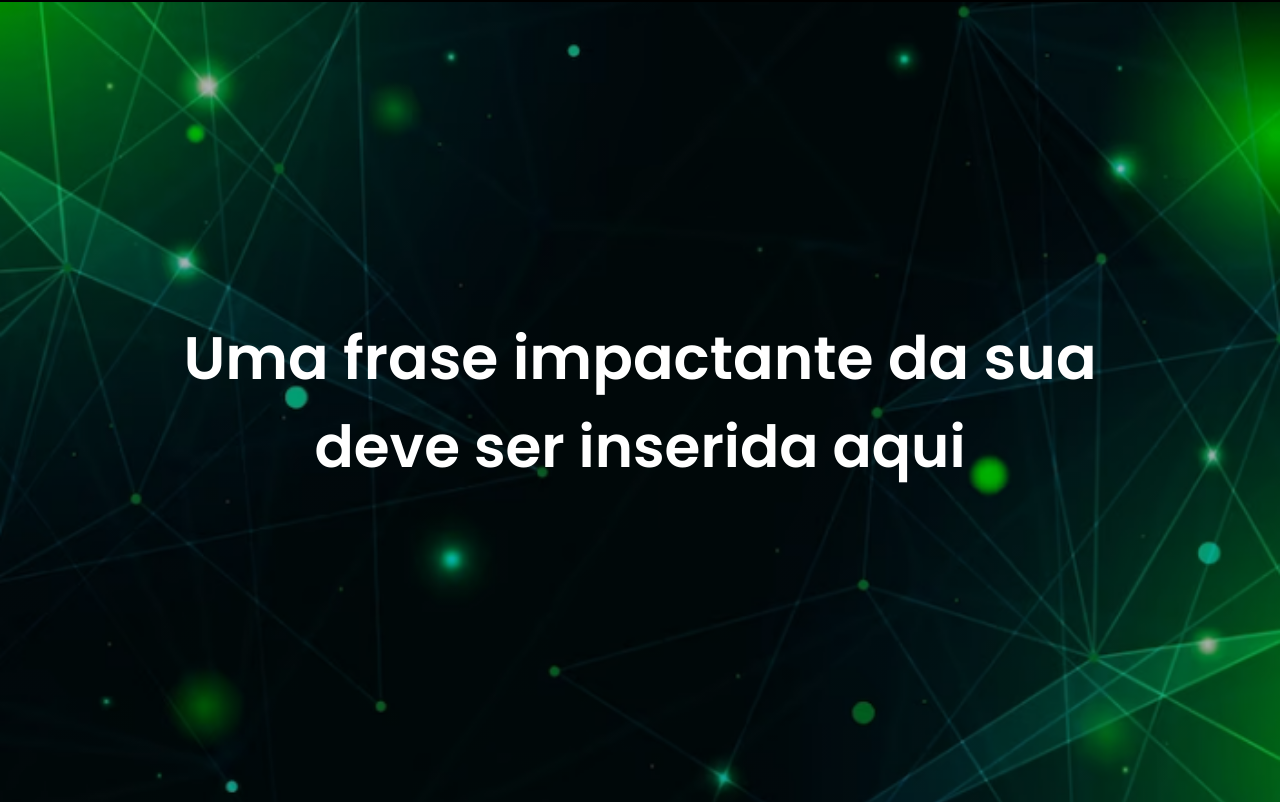
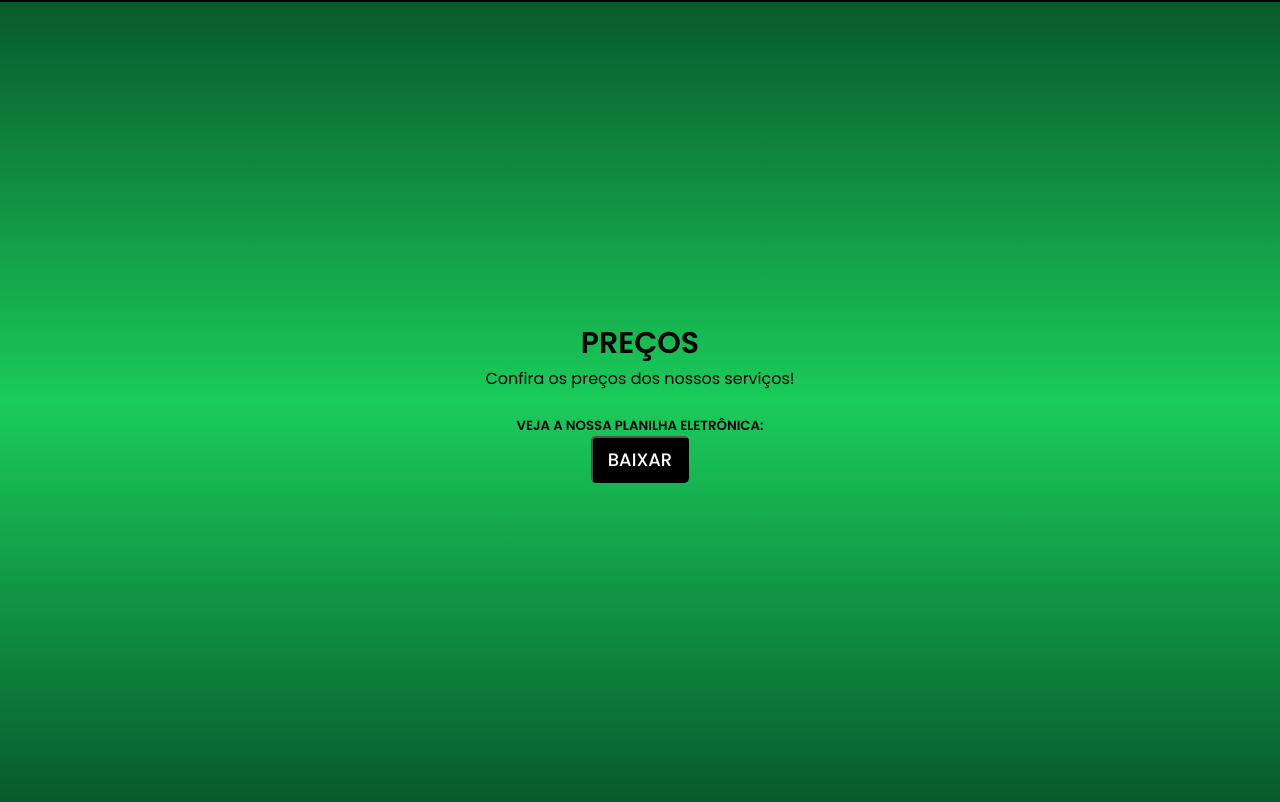
Before and after one commit to Lana-Araujo/empresa-ti-lana, a plain HTML site: page SITE-MODELO/precos.html in a window 1280 px wide. Shown: the part 129-931 px from the top of the page. Drawn offline with Linux system fonts and the light colour scheme.

Commit message:
alteracao final 1

```diff
--- a/SITE-MODELO/css/precos.css
+++ b/SITE-MODELO/css/precos.css
@@ -42,7 +42,7 @@ nav li a:hover{
 }
 .banner{
     height: 100vh;
-    background: linear-gradient( rgba(0,0,0,0.281), rgba(0,0,0,0.308)),url('../img/background01.png');
+    background: linear-gradient(#085a2c, #1acc5a,#085a2c);
     background-size: cover;
     background-position: center;
     background-repeat: no-repeat;
@@ -55,15 +55,26 @@ nav li a:hover{
 /*<a href="https://br.freepik.com/vetores-gratis/protetor-de-tela-abstrato-de-tecnologia-realista_6929488.htm#query=fundotecnologiaverde&position=0&from_view=keyword&track=ais?log-in=google">Imagem de pikisuperstar</a> no Freepik*/
 
 .texto .titulo{
-    color: #fff;
-    font-size: 60px;
+    color: #000000;
+    font-size: 30px;
     font-weight: 600;
 }
-.texto .sub_titulo{
+.texto button{
+    text-decoration: none;
     color: #fff;
-    font-size: 58px;
-    font-weight: 600;
+    font-size: 18px;
+    font-weight: 500;
+    padding: 8px 15px;
+    border-radius: 5px;
+    background-color: #000000;
 }
+
+.texto button a{
+    color: #fff;
+    text-decoration: none;
+
+}
+
 .texto .botoes{
     margin-top: 30px;
 }
--- a/SITE-MODELO/precos.html
+++ b/SITE-MODELO/precos.html
@@ -26,8 +26,10 @@
     </nav>
     <section class="banner">
         <div class="texto">
-            <h1 class="titulo">Uma frase impactante da sua</h1>
-            <h2 class="sub_titulo">deve ser inserida aqui</h2>
+            <h1 class="titulo">PREÇOS</h1>
+            <p>Confira os preços dos nossos serviços!</p><br>
+            <h5>VEJA A NOSSA PLANILHA ELETRÔNICA: </h5>
+            <button><a href="PDF/TabelaValeTechnoloy.xlsx" download="teste">BAIXAR </a></button>
 
         </div>
     </section>
```
Also changed, not shown: SITE-MODELO/sobre.html (+2 -2 lines), 3 other files.
